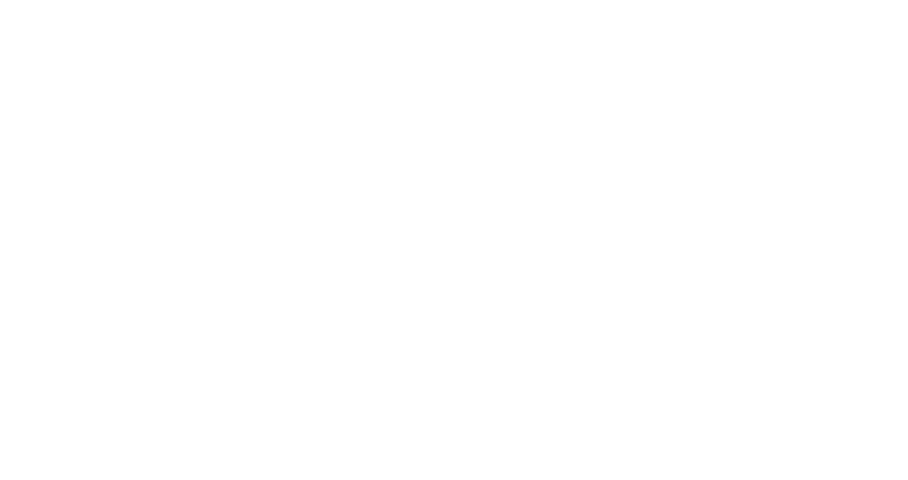
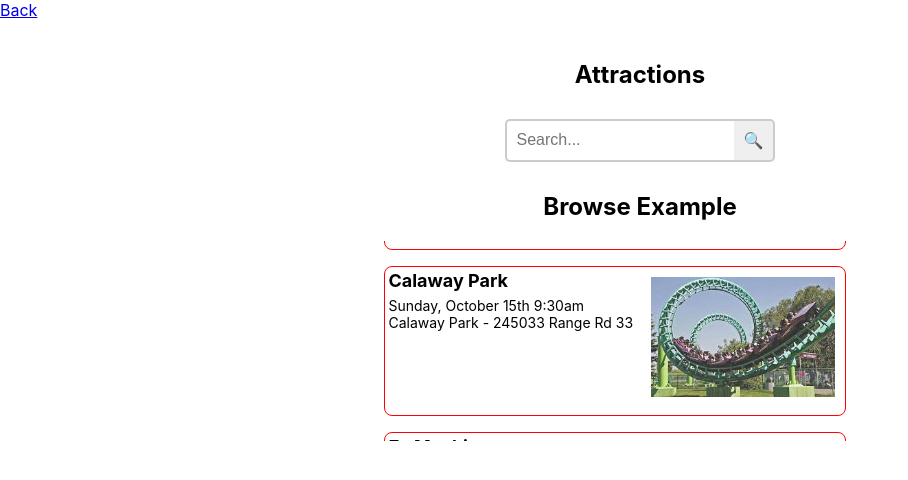
Before and after one commit to TylerWitzke/pocket-planner, a React (Create React App) app in the folder pocket-planner/: page /BrowseAttractions in a window 1280 px wide. Before the commit this address had no page. Shown: the top 480 px of the page, without its empty margins (0-908 px from the left). Built offline with nearby package versions, Linux system fonts and the light colour scheme.

Commit message:
Attempt at making a browse box
This puts a browse component into a new page for attractions. For some
reason, the list is acting funky. Check discord for a screenshot

```diff
--- a/pocket-planner/src/App.js
+++ b/pocket-planner/src/App.js
@@ -16,6 +16,7 @@
 import EventConfirmationScreen from './components/EventConfirmationScreen/EventConfirmationScreen';
 import AttractionConfirmationScreen from './components/AttractionConfirmationScreen/AttractionConfirmationScreen';
 import BasicDateCalendar from './components/BasicDateCalendar/BasicDateCalendar';
+import BrowseAttractions from './components/BrowseAttractions/BrowseAttractions';
 
 
 
@@ -39,6 +40,7 @@
       <Route path="/login" element={<Login />} />
       <Route path="/forgot-password" element={<ForgotPassword />} />
       <Route path="/BrowseItinerary" element={<BrowseItinerary/>} />
+      <Route path="/BrowseAttractions" element={<BrowseAttractions/>} />
       <Route path="/EventConfirmation" element={<EventConfirmationScreen/>} />
       <Route path="/AttractionConfirmation" element={<AttractionConfirmationScreen/>} />
       <Route path="/search-bar" element={<SearchBar/>} />
--- a/pocket-planner/src/components/Browse/Browse.css
+++ b/pocket-planner/src/components/Browse/Browse.css
@@ -1,7 +1,17 @@
-.outer-container {
+.browse-container {
     display: flex;
     justify-content: center;
     flex-direction: column;
     align-items: center;
-    height: 844px; /* Iphone 12 pro height */
+    overflow-y: auto;
 }
+
+ul {
+    list-style: none;
+    padding: 0;
+    margin: 0;
+  }
+
+li {
+    margin-bottom: 8px;
+}
--- a/pocket-planner/src/components/Browse/Browse.jsx
+++ b/pocket-planner/src/components/Browse/Browse.jsx
@@ -4,24 +4,21 @@
 import calawayAttraction from '../assets/calaway_attraction.jpg'
 import blueRingAttraction from '../assets/blue_ring_attraction.jpg'
 
-const Browse = () => {
+const Browse = ({items, height}) => {
   return (
-    <div className='outer-container'>
-      <Item
-        onClick={()=>{console.log("Calaway Park clicked")}}
-        title="Calaway Park"
-        info1="Amusement Park - 32.2 km"
-        info2="Open 24 Hours"
-        info3="5/5 Stars"
-        picture={calawayAttraction}/>
-
-      <Item
-        onClick={()=>{console.log("Big Blue Ring clicked")}}
-        title="Big Blue Ring"
-        info1="Art Piece - 16 km"
-        info2="Open 10am - 6pm"
-        info3="4.5/5 Stars"
-        picture={blueRingAttraction}/>
+    <div className='browse-container' style={{height:height}}>
+       <ul>
+        {items.map((item, index) => (
+          <li key={index}>
+            <Item onClick={item.onClick}
+                  title={item.title}
+                  info1={item.info1}
+                  info2={item.info2}
+                  info3={item.info3}
+                  picture={item.picture} />
+          </li>
+        ))}
+      </ul>
     </div>
   )
 }
--- /dev/null
+++ b/pocket-planner/src/components/BrowseAttractions/BrowseAttractions.css
@@ -0,0 +1,9 @@
+/* BrowseItinerary.css */
+
+.browse-attraction-container {
+    display: flex;
+    flex-direction: column;
+    justify-content: center;
+    align-items: center;
+    padding: 20px; /* padding */
+  }
--- /dev/null
+++ b/pocket-planner/src/components/BrowseAttractions/BrowseAttractions.jsx
@@ -0,0 +1,61 @@
+import React from 'react'
+
+import './BrowseAttractions.css';  // Import the CSS file
+import calgary_stampeders from '../assets/calgary_stampeders.png'
+import calaway_attraction from '../assets/calaway_attraction.jpg'
+import ex_machina from '../assets/ex_machina.jpg'
+import SearchBar from '../SearchBar/SearchBar';
+import Browse from '../Browse/Browse';
+
+const BrowseAttractions = () => {
+    const itemInfoStampeders = {
+        title: "Calgary Stampeders",
+        info1: "Saturday, October 14th 7:30pm",
+        info2: "McMahon Stadium - 1817 Crowchild Trail NW",
+        info3: "",
+        picture: calgary_stampeders
+    };
+
+    const itemInfoCalaway = {
+        title: "Calaway Park",
+        info1: "Sunday, October 15th 9:30am",
+        info2: "Calaway Park - 245033 Range Rd 33",
+        info3: "",
+        picture: calaway_attraction
+    };
+
+    const itemInfoExMachina = {
+        title: "Ex Machina",
+        info1: "Sunday, October 15th 4:00pm",
+        info2: "Scotiabank Theatre Chinook - 6455 Macleod Trail SW",
+        info3: "",
+        picture: ex_machina
+    };
+
+    const items = [itemInfoStampeders,itemInfoCalaway,itemInfoExMachina]
+
+    const handleSearch = (searchTerm) => {
+    console.log(`Searching for: ${searchTerm}`);
+    };
+
+    return (
+        <div>
+            <a href="#" onClick={()=>{console.log("Go back")}}>
+                Back
+            </a>
+            <div className="browse-attraction-container">
+              {/* Header */}
+              <h2>Attractions</h2>
+
+              {/* Search Bar */}
+              <SearchBar placeholder="Search..." onSearch={handleSearch} />
+
+              <h2>Browse Example</h2>
+              <Browse items={items} height={"200px"} />
+
+            </div>
+        </div>
+      );
+}
+
+export default BrowseAttractions
```
